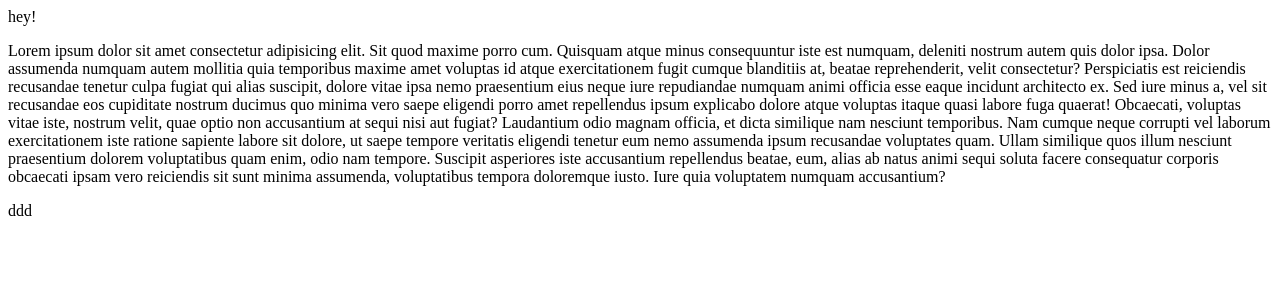
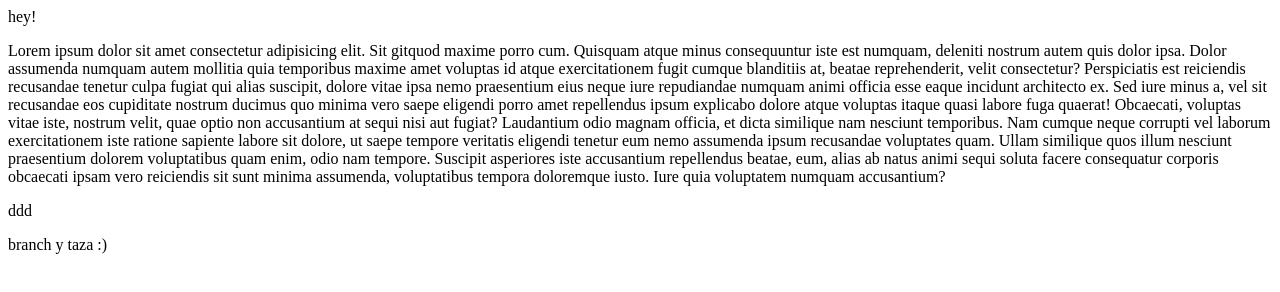
Before and after one commit to bob12498/repository-demo, a plain HTML site: page index.html in a window 1280 px wide. Drawn offline with Linux system fonts and the light colour scheme.

Commit message:
brancha tazaka

```diff
--- a/index.html
+++ b/index.html
@@ -10,8 +10,10 @@
 
     <div>hey!</div>
 
-    <p>Lorem ipsum dolor sit amet consectetur adipisicing elit. Sit quod maxime porro cum. Quisquam atque minus consequuntur iste est numquam, deleniti nostrum autem quis dolor ipsa. Dolor assumenda numquam autem mollitia quia temporibus maxime amet voluptas id atque exercitationem fugit cumque blanditiis at, beatae reprehenderit, velit consectetur? Perspiciatis est reiciendis recusandae tenetur culpa fugiat qui alias suscipit, dolore vitae ipsa nemo praesentium eius neque iure repudiandae numquam animi officia esse eaque incidunt architecto ex. Sed iure minus a, vel sit recusandae eos cupiditate nostrum ducimus quo minima vero saepe eligendi porro amet repellendus ipsum explicabo dolore atque voluptas itaque quasi labore fuga quaerat! Obcaecati, voluptas vitae iste, nostrum velit, quae optio non accusantium at sequi nisi aut fugiat? Laudantium odio magnam officia, et dicta similique nam nesciunt temporibus. Nam cumque neque corrupti vel laborum exercitationem iste ratione sapiente labore sit dolore, ut saepe tempore veritatis eligendi tenetur eum nemo assumenda ipsum recusandae voluptates quam. Ullam similique quos illum nesciunt praesentium dolorem voluptatibus quam enim, odio nam tempore. Suscipit asperiores iste accusantium repellendus beatae, eum, alias ab natus animi sequi soluta facere consequatur corporis obcaecati ipsam vero reiciendis sit sunt minima assumenda, voluptatibus tempora doloremque iusto. Iure quia voluptatem numquam accusantium?</p>
+    <p>Lorem ipsum dolor sit amet consectetur adipisicing elit. Sit gitquod maxime porro cum. Quisquam atque minus consequuntur iste est numquam, deleniti nostrum autem quis dolor ipsa. Dolor assumenda numquam autem mollitia quia temporibus maxime amet voluptas id atque exercitationem fugit cumque blanditiis at, beatae reprehenderit, velit consectetur? Perspiciatis est reiciendis recusandae tenetur culpa fugiat qui alias suscipit, dolore vitae ipsa nemo praesentium eius neque iure repudiandae numquam animi officia esse eaque incidunt architecto ex. Sed iure minus a, vel sit recusandae eos cupiditate nostrum ducimus quo minima vero saepe eligendi porro amet repellendus ipsum explicabo dolore atque voluptas itaque quasi labore fuga quaerat! Obcaecati, voluptas vitae iste, nostrum velit, quae optio non accusantium at sequi nisi aut fugiat? Laudantium odio magnam officia, et dicta similique nam nesciunt temporibus. Nam cumque neque corrupti vel laborum exercitationem iste ratione sapiente labore sit dolore, ut saepe tempore veritatis eligendi tenetur eum nemo assumenda ipsum recusandae voluptates quam. Ullam similique quos illum nesciunt praesentium dolorem voluptatibus quam enim, odio nam tempore. Suscipit asperiores iste accusantium repellendus beatae, eum, alias ab natus animi sequi soluta facere consequatur corporis obcaecati ipsam vero reiciendis sit sunt minima assumenda, voluptatibus tempora doloremque iusto. Iure quia voluptatem numquam accusantium?</p>
 
     <p>ddd</p>
+
+    <p>branch y taza :)</p>
 </body>
 </html>
```
